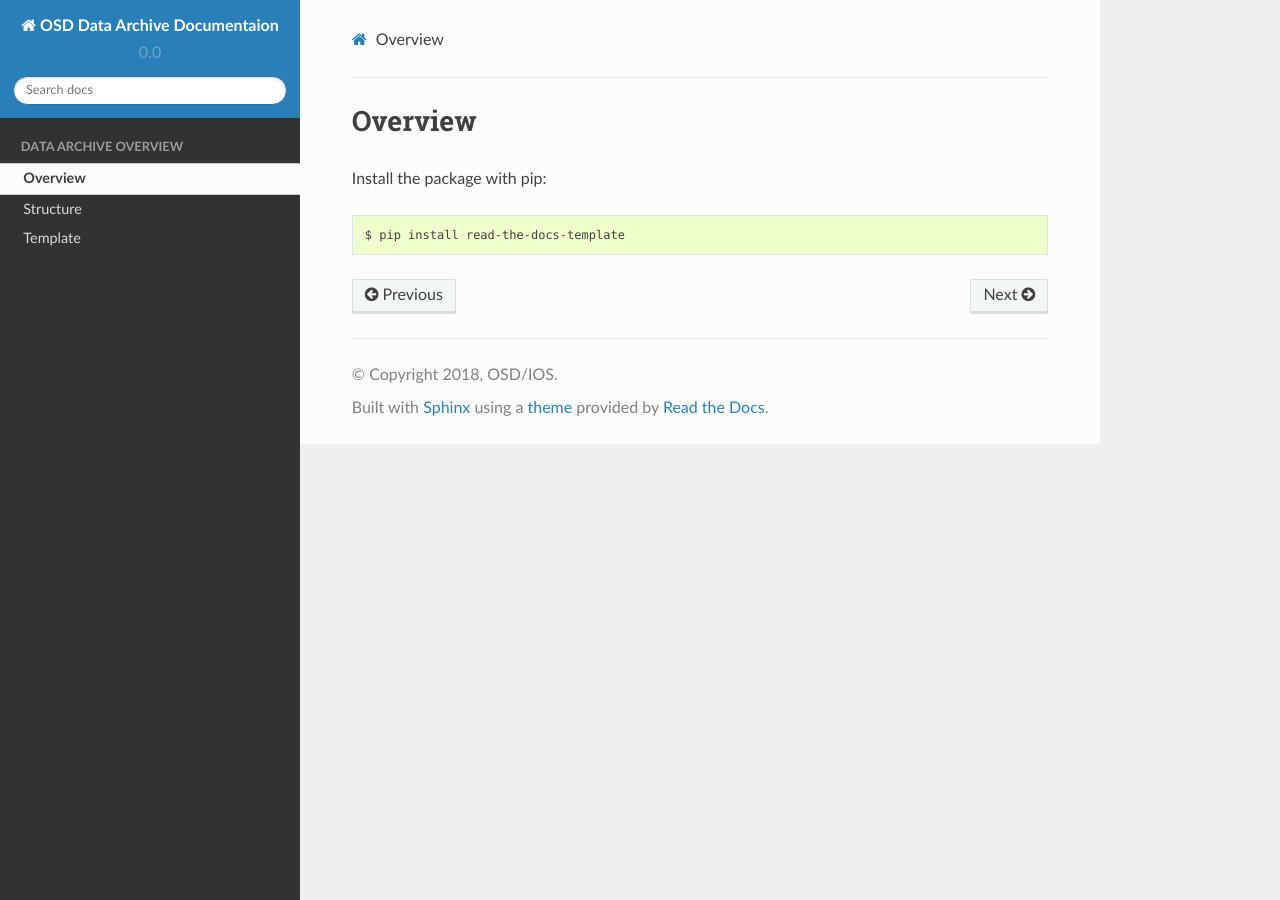
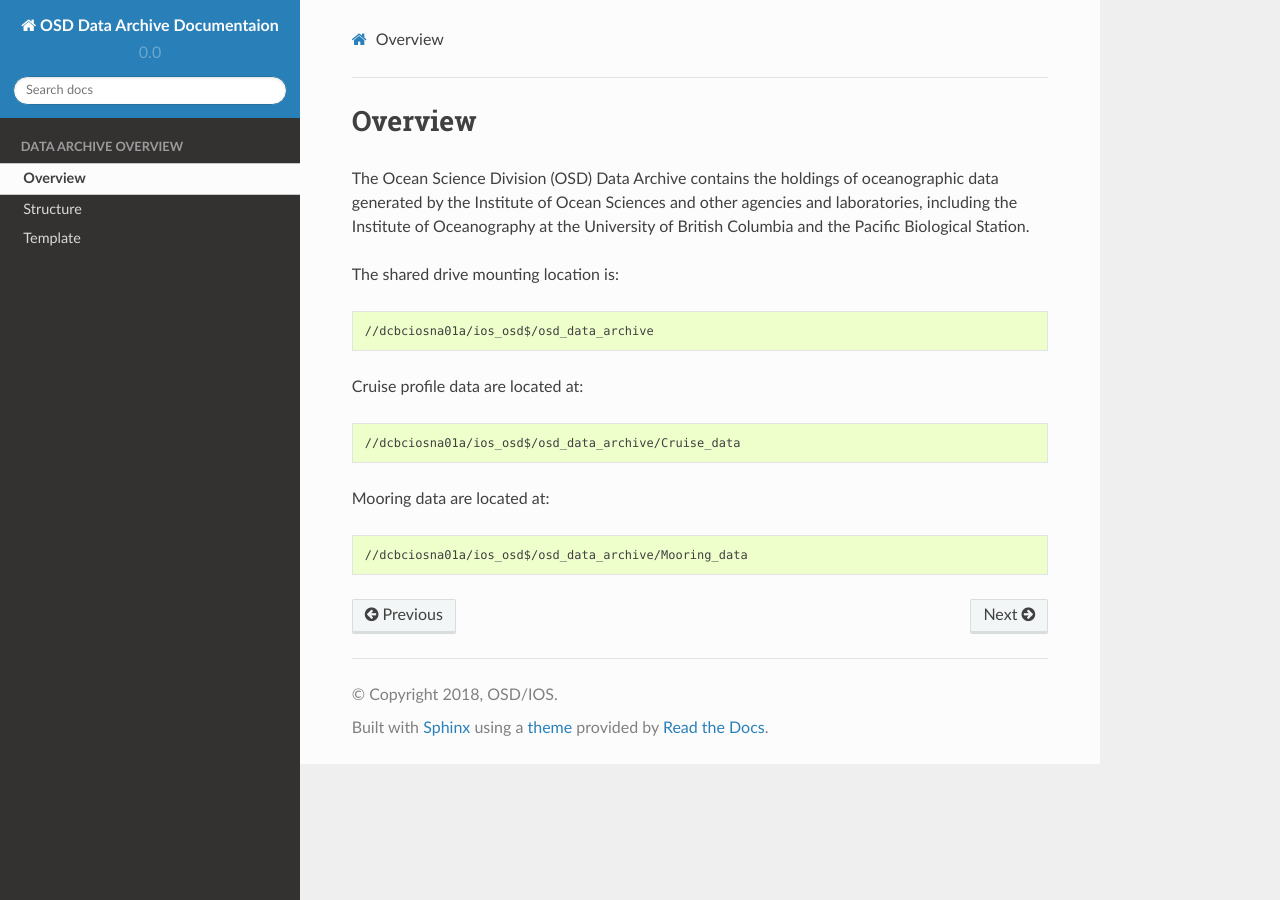
Before and after one commit to onedwd/ios_data, a Sphinx documentation site: the page built from source/overview.rst, in a window 1280 px wide. Built offline with Sphinx 7.4.7 and the Read the Docs theme 2.0.0, drawn with Linux system fonts in a browser that asks for light colours.

Commit message:
updated overview

```diff
--- a/source/overview.rst
+++ b/source/overview.rst
@@ -2,6 +2,16 @@
 Overview
 ============
 
-Install the package with pip::
+The Ocean Science Division (OSD) Data Archive contains the holdings of oceanographic data generated by the Institute of Ocean Sciences and other agencies and laboratories, including the Institute of Oceanography at the University of British Columbia and the Pacific Biological Station.
 
-    $ pip install read-the-docs-template
+The shared drive mounting location is::
+
+	 //dcbciosna01a/ios_osd$/osd_data_archive
+
+Cruise profile data are located at::
+
+	 //dcbciosna01a/ios_osd$/osd_data_archive/Cruise_data
+
+Mooring data are located at::
+
+	//dcbciosna01a/ios_osd$/osd_data_archive/Mooring_data
--- a/source/structure.rst
+++ b/source/structure.rst
@@ -2,6 +2,5 @@
 Structure
 ============
 
-Install the package with pip::
-
-    $ pip install read-the-docs-template
+Cruise Data
+-------------
```
